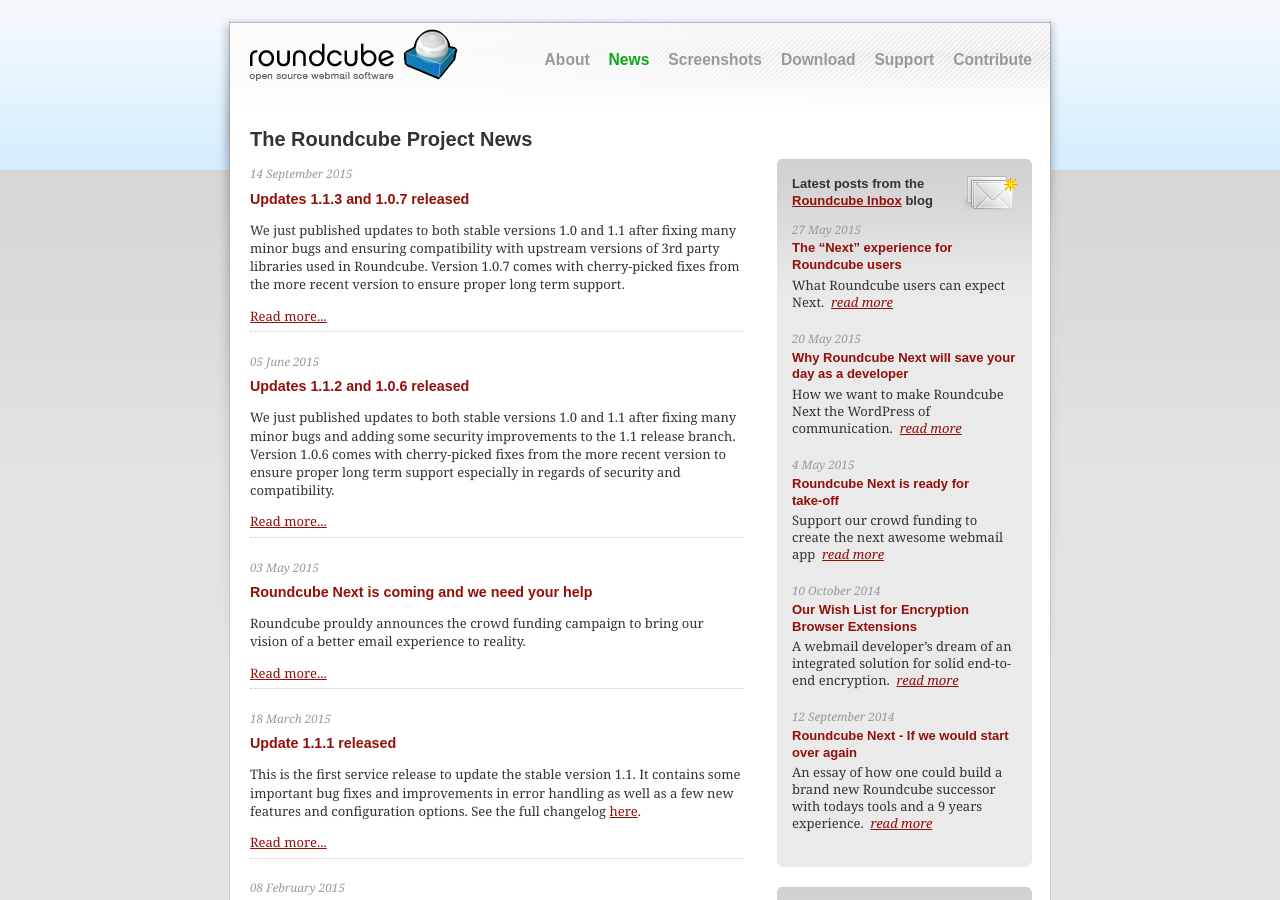
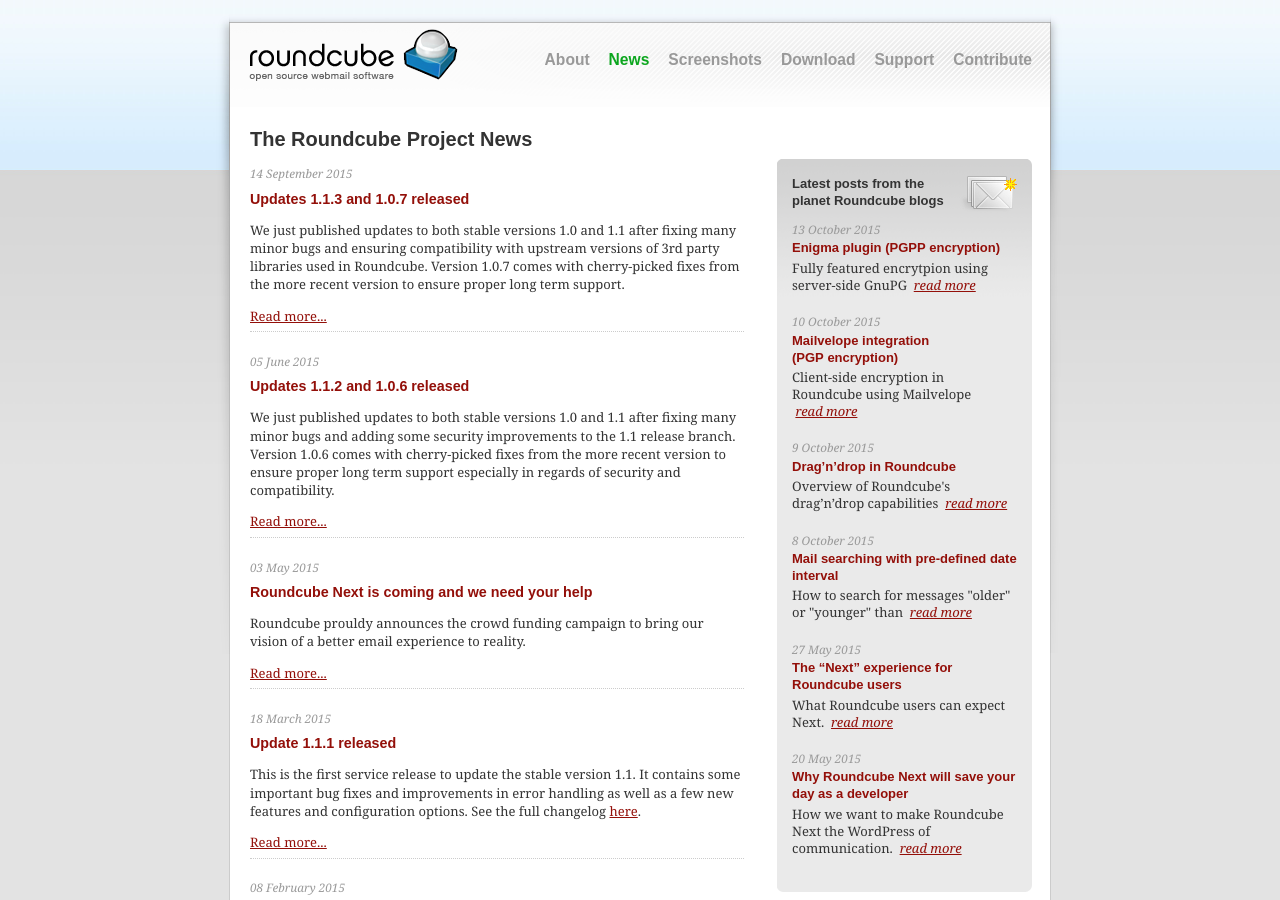
Before and after one commit to roundcube/roundcube.github.com, a Jekyll site: the page built from news/index.html, in a window 1280 px wide and 900 px high. Built offline with Jekyll 4.4.1, drawn with Linux system fonts in a browser that asks for light colours; the list of posts is cut into pages by our own code; comment, search, counter and statistics services are not loaded.

Commit message:
Update planet Roundcube blogpost feed

```diff
--- a/_includes/roundcubeinbox.html
+++ b/_includes/roundcubeinbox.html
@@ -1,4 +1,32 @@
-<h2 class="inboxtitle">Latest posts from the <a href="http://roundcubeinbox.wordpress.com">Roundcube&nbsp;Inbox</a> blog</h2>
+<h2 class="inboxtitle">Latest posts from the planet Roundcube blogs</h2>
+
+<div class="newsitem">
+	<span class="newsdate">13 October 2015</span>
+	<h3><a href="https://kolabian.wordpress.com/2015/10/13/enigma-plugin-pgp-encryption/" class="newslink">Enigma plugin (PGPP&nbsp;encryption)</a></h3>
+	<p class="newstext">Fully featured encrytpion using server-side GnuPG
+		&nbsp;<em><a href="https://kolabian.wordpress.com/2015/10/13/enigma-plugin-pgp-encryption/">read&nbsp;more</a></em></p>
+</div>
+
+<div class="newsitem">
+	<span class="newsdate">10 October 2015</span>
+	<h3><a href="https://kolabian.wordpress.com/2015/10/10/mailvelope-integration-pgp-encryption/" class="newslink">Mailvelope integration (PGP&nbsp;encryption)</a></h3>
+	<p class="newstext">Client-side encryption in Roundcube using Mailvelope
+		&nbsp;<em><a href="https://kolabian.wordpress.com/2015/10/10/mailvelope-integration-pgp-encryption/">read&nbsp;more</a></em></p>
+</div>
+
+<div class="newsitem">
+	<span class="newsdate">9 October 2015</span>
+	<h3><a href="https://kolabian.wordpress.com/2015/10/09/dragndrop-in-roundcube/" class="newslink">Drag’n’drop in Roundcube</a></h3>
+	<p class="newstext">Overview of Roundcube's drag’n’drop capabilities
+		&nbsp;<em><a href="https://kolabian.wordpress.com/2015/10/09/dragndrop-in-roundcube/">read&nbsp;more</a></em></p>
+</div>
+
+<div class="newsitem">
+	<span class="newsdate">8 October 2015</span>
+	<h3><a href="https://kolabian.wordpress.com/2015/10/08/mail-searching-with-pre-defined-date-interval/" class="newslink">Mail searching with pre-defined date interval</a></h3>
+	<p class="newstext">How to search for messages &quot;older&quot; or &quot;younger&quot; than
+		&nbsp;<em><a href="https://kolabian.wordpress.com/2015/10/08/mail-searching-with-pre-defined-date-interval/">read&nbsp;more</a></em></p>
+</div>
 
 <div class="newsitem">
 	<span class="newsdate">27 May 2015</span>
@@ -6,27 +34,10 @@
 	<p class="newstext">What Roundcube users can expect Next.
 		&nbsp;<em><a href="https://roundcubeinbox.wordpress.com/2015/05/27/the-next-experience-for-roundcube-users/">read&nbsp;more</a></em></p>
 </div>
+
 <div class="newsitem">
 	<span class="newsdate">20 May 2015</span>
 	<h3><a href="https://roundcubeinbox.wordpress.com/2015/05/20/why-roundcube-next-will-save-your-day-as-a-developer/" class="newslink">Why Roundcube Next will save your day as a developer</a></h3>
 	<p class="newstext">How we want to make Roundcube Next the WordPress of communication.
 		&nbsp;<em><a href="https://roundcubeinbox.wordpress.com/2015/05/20/why-roundcube-next-will-save-your-day-as-a-developer/">read&nbsp;more</a></em></p>
 </div>
-<div class="newsitem">
-	<span class="newsdate">4 May 2015</span>
-	<h3><a href="https://roundcubeinbox.wordpress.com/2015/05/04/roundcube-next-is-ready-for-take-off/" class="newslink">Roundcube Next is ready for take﻿-﻿off</a></h3>
-	<p class="newstext">Support our crowd funding to create the next awesome webmail app
-		&nbsp;<em><a href="https://roundcubeinbox.wordpress.com/2015/05/04/roundcube-next-is-ready-for-take-off/">read&nbsp;more</a></em></p>
-</div>
-<div class="newsitem">
-	<span class="newsdate">10 October 2014</span>
-	<h3><a href="https://roundcubeinbox.wordpress.com/2014/10/10/our-wish-list-for-encryption-browser-extensions/" class="newslink">Our Wish List for Encryption Browser Extensions</a></h3>
-	<p class="newstext">A webmail developer’s dream of an integrated solution for solid end-to-end encryption.
-		&nbsp;<em><a href="https://roundcubeinbox.wordpress.com/2014/10/10/our-wish-list-for-encryption-browser-extensions/">read&nbsp;more</a></em></p>
-</div>
-<div class="newsitem">
-	<span class="newsdate">12 September 2014</span>
-	<h3><a href="https://roundcubeinbox.wordpress.com/2014/09/12/roundcube-next-if-we-would-start-over-again/" class="newslink">Roundcube Next - If we would start over again</a></h3>
-	<p class="newstext">An essay of how one could build a brand new Roundcube successor with todays tools and a 9 years experience.
-		&nbsp;<em><a href="https://roundcubeinbox.wordpress.com/2014/09/12/roundcube-next-if-we-would-start-over-again/">read&nbsp;more</a></em></p>
-</div>
```
